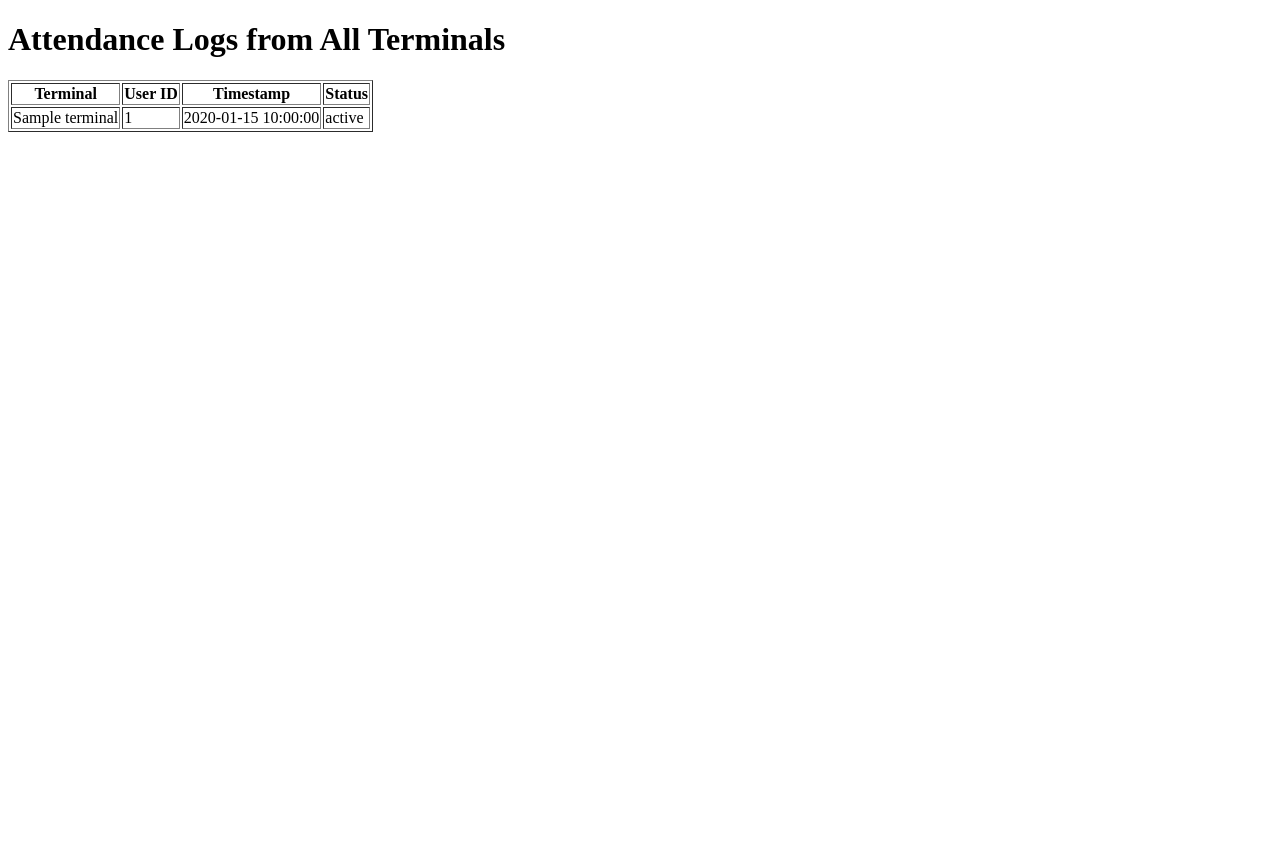
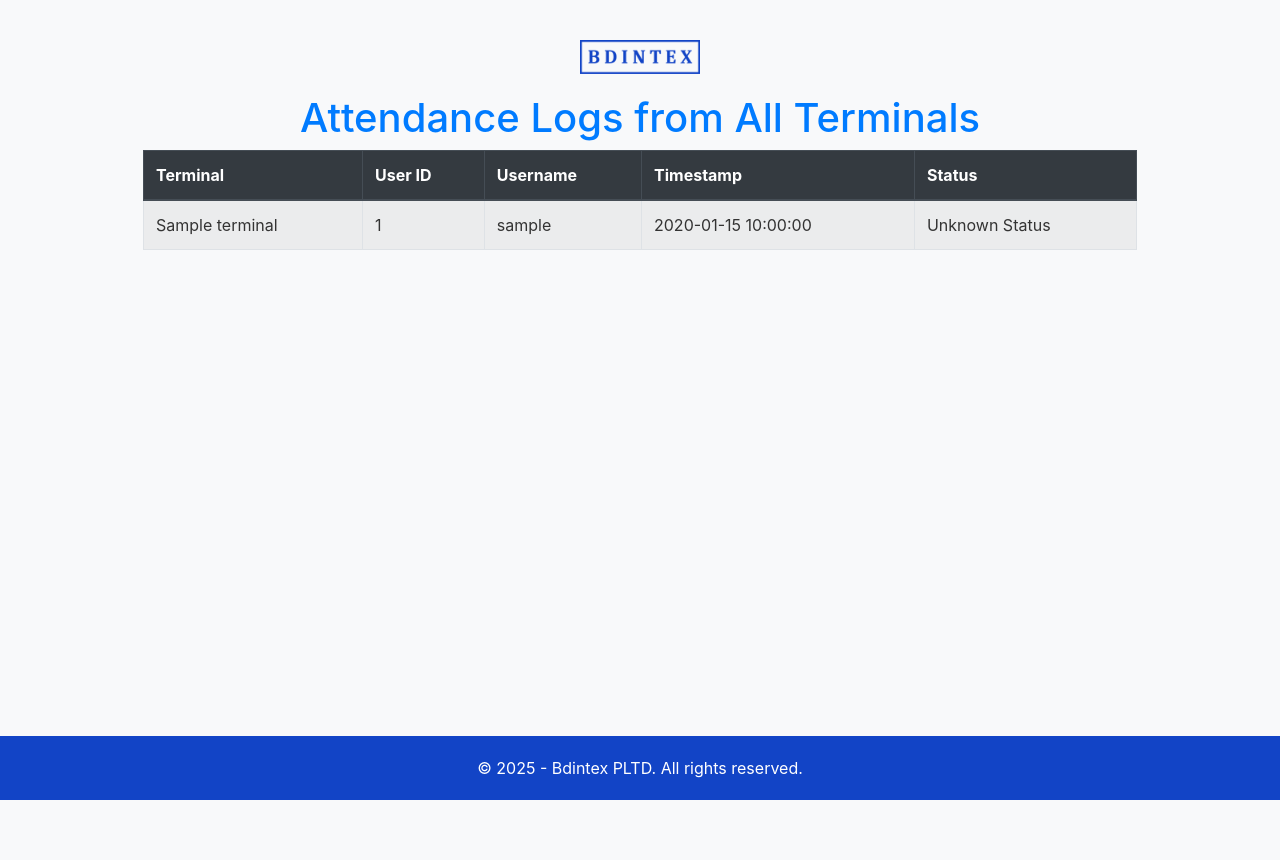
Before and after one commit to VictorDPetrov/Time_Attendance, a Flask app: template templates/index.html in a window 1280 px wide. Before the commit the page ends 132 px from the top, so only its background shows below. Run offline with Flask 3, Linux system fonts and the light colour scheme; the template is opened without the code that fills it: most values are stand-ins (such as "Sample title", 1, 10 or a date in 2020); some libraries are stand-ins or nearby versions.

Commit message:
Update. Added bootstrap design.

```diff
--- a/app.py
+++ b/app.py
@@ -9,20 +9,33 @@ terminals = [
     {"name": "Terminal 2", "ip": "192.168.2.222"},
 ]
 
+# Fetch attendance logs along with user details
 def fetch_attendance_from_terminal(ip, label):
     zk = ZK(ip, port=4370, timeout=5, password=0, force_udp=False, ommit_ping=True)
     logs = []
     try:
         conn = zk.connect()
         conn.disable_device()
+
+        # Fetch attendance logs
         attendance = conn.get_attendance()
+
+        # Fetch user data (usernames, user IDs, etc.)
+        users = conn.get_users()
+
+        # Create a mapping from user_id to username
+        user_dict = {user.user_id: user.name for user in users}
+
+        # Create logs with the terminal name, user ID, username, timestamp, and status
         for log in attendance:
             logs.append({
                 "terminal": label,
                 "user_id": log.user_id,
+                "username": user_dict.get(log.user_id, "Unknown"),  # Get the username if available
                 "timestamp": log.timestamp,
                 "status": log.status,
             })
+
         conn.enable_device()
         conn.disconnect()
     except Exception as e:
--- a/templates/index.html
+++ b/templates/index.html
@@ -2,15 +2,82 @@
 <html lang="en">
 <head>
     <meta charset="UTF-8">
+    <meta name="viewport" content="width=device-width, initial-scale=1.0">
     <title>ZKTeco Attendance Logs</title>
+
+    <!-- Bootstrap CDN -->
+    <link href="https://stackpath.bootstrapcdn.com/bootstrap/4.5.2/css/bootstrap.min.css" rel="stylesheet">
+
+    <!-- Optional: Add custom styles -->
+    <style>
+        body {
+            padding-top: 20px;
+            background-color: #f8f9fa;
+            margin-bottom: 60px; /* Ensures there's enough space for the footer */
+            min-height: 100vh; /* Ensures footer stays at the bottom if content is short */
+            display: flex;
+            flex-direction: column;
+        }
+
+        .container {
+            max-width: 80%;
+            flex-grow: 1;
+        }
+
+        .table th, .table td {
+            vertical-align: middle;
+        }
+
+        .thead-dark {
+            background-color: #1244C6 !important;
+        }
+
+        .table-hover tbody tr:hover {
+            background-color: #e3f2fd;
+        }
+
+        footer {
+            background-color: #1244C6; /* Updated color */
+            color: white;
+            padding: 20px 0;
+            text-align: center;
+            margin-top: 30px; /* Adds some space between the table and footer */
+            position: relative;
+        }
+
+        footer p {
+            margin: 0;
+        }
+
+        .table th, .table td {
+            color: #333;
+        }
+
+        /* Styling for the logo */
+        .logo {
+            display: block;
+            margin: 20px auto;
+            cursor: pointer;
+            width: 120px; /* Adjusted width */
+        }
+    </style>
 </head>
 <body>
-    <h1>Attendance Logs from All Terminals</h1>
-    <table border="1">
-        <thead>
+    <!-- Logo that refreshes the page when clicked -->
+    <a href="javascript:void(0);" onclick="window.location.reload();">
+        <img src="{{ url_for('static', filename='images/bdintexLogo.png') }}" alt="Bdintex Logo" class="logo">
+    </a>
+
+    <div class="container">
+        <h1 class="text-center text-primary">Attendance Logs from All Terminals</h1>
+
+        <!-- Table with Bootstrap styling -->
+        <table class="table table-striped table-bordered table-hover">
+            <thead class="thead-dark">
                 <tr>
                     <th>Terminal</th>
                     <th>User ID</th>
+                    <th>Username</th>
                     <th>Timestamp</th>
                     <th>Status</th>
                 </tr>
@@ -20,11 +87,31 @@
                 <tr>
                     <td>{{ log.terminal }}</td>
                     <td>{{ log.user_id }}</td>
+                    <td>{{ log.username }}</td>
                     <td>{{ log.timestamp }}</td>
-                <td>{{ log.status }}</td>
+                    <td>
+                        {% if log.status|trim == "1" %}
+                            Clocked In
+                        {% elif log.status|trim == "2" %}
+                            Clocked Out
+                        {% else %}
+                            Unknown Status
+                        {% endif %}
+                    </td>
                 </tr>
                 {% endfor %}
             </tbody>
         </table>
+    </div>
+
+    <!-- Bootstrap JS (optional) -->
+    <script src="https://code.jquery.com/jquery-3.5.1.slim.min.js"></script>
+    <script src="https://cdn.jsdelivr.net/npm/@popperjs/core@2.5.3/dist/umd/popper.min.js"></script>
+    <script src="https://stackpath.bootstrapcdn.com/bootstrap/4.5.2/js/bootstrap.min.js"></script>
+
+    <!-- Footer -->
+    <footer>
+        <p>&copy; 2025 - Bdintex PLTD. All rights reserved.</p>
+    </footer>
 </body>
 </html>
```
Also changed, not shown: static/images/bdintexLogo.png (added). Lines whose indentation alone changed are shown as unchanged.
